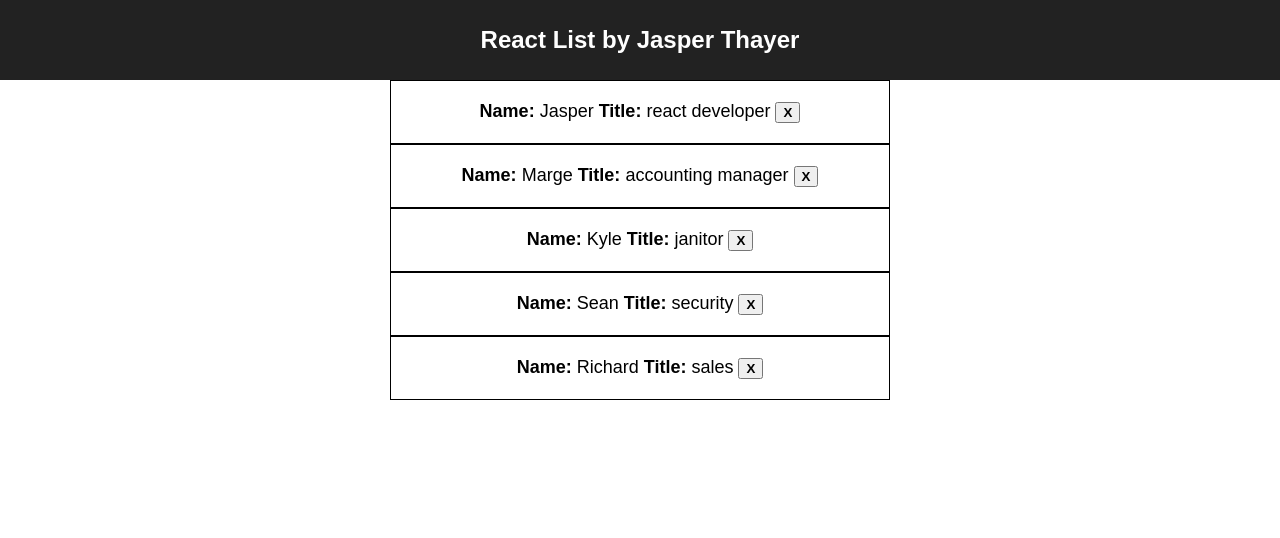
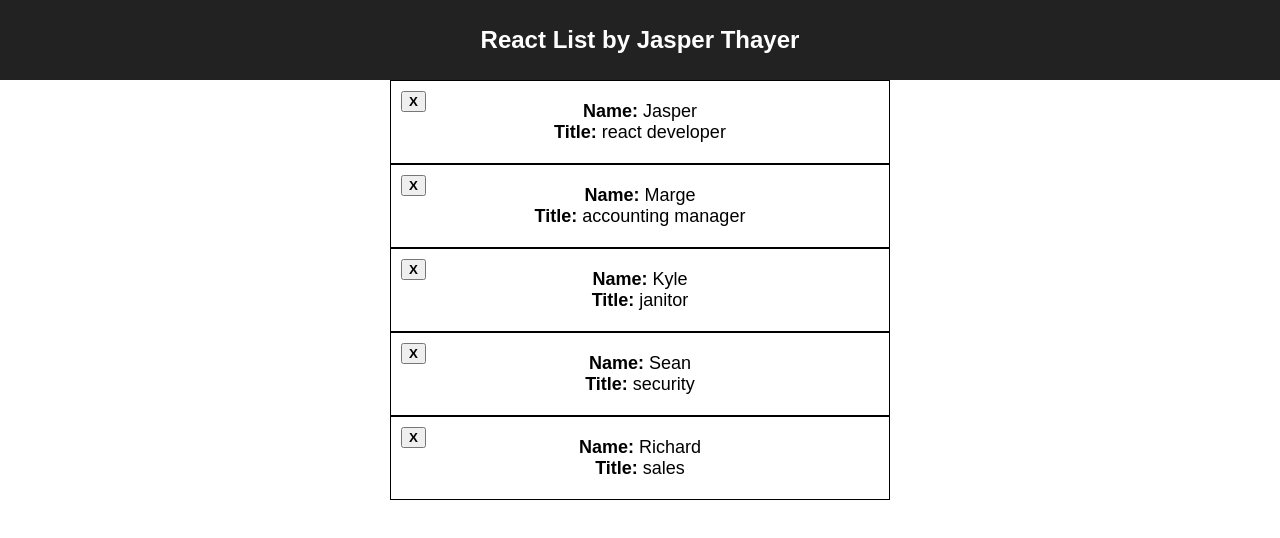
Before and after one commit to JasperThayer/React-List, a React (Create React App) app: page / in a window 1280 px wide. Shown: the top 538 px of the page. Built offline with nearby package versions, Linux system fonts and the light colour scheme.

Commit message:
Cleaning up User style

```diff
--- a/src/User/User.css
+++ b/src/User/User.css
@@ -1,6 +1,12 @@
 .user {
+    position: relative;
     border: solid 1px #000000;
     padding:20px;
 }
 
-button {cursor:pointer;}
+button {
+    position:absolute;
+    top: 10px;
+    left: 10px;
+    cursor:pointer;
+}
--- a/src/User/User.js
+++ b/src/User/User.js
@@ -2,7 +2,13 @@ import React from 'react';
 import './User.css';
 
 const user = (props) => {
-    return <div className="user"><b>Name:</b> {props.name} <b>Title:</b> {props.title} <button><b>X</b></button></div>
+    return (
+        <div className="user">
+            <b>Name:</b> {props.name}<br/>
+            <b>Title:</b> {props.title}<br/>
+            <button><b>X</b></button>
+        </div>
+    );
 };
 
 export default user;
```
